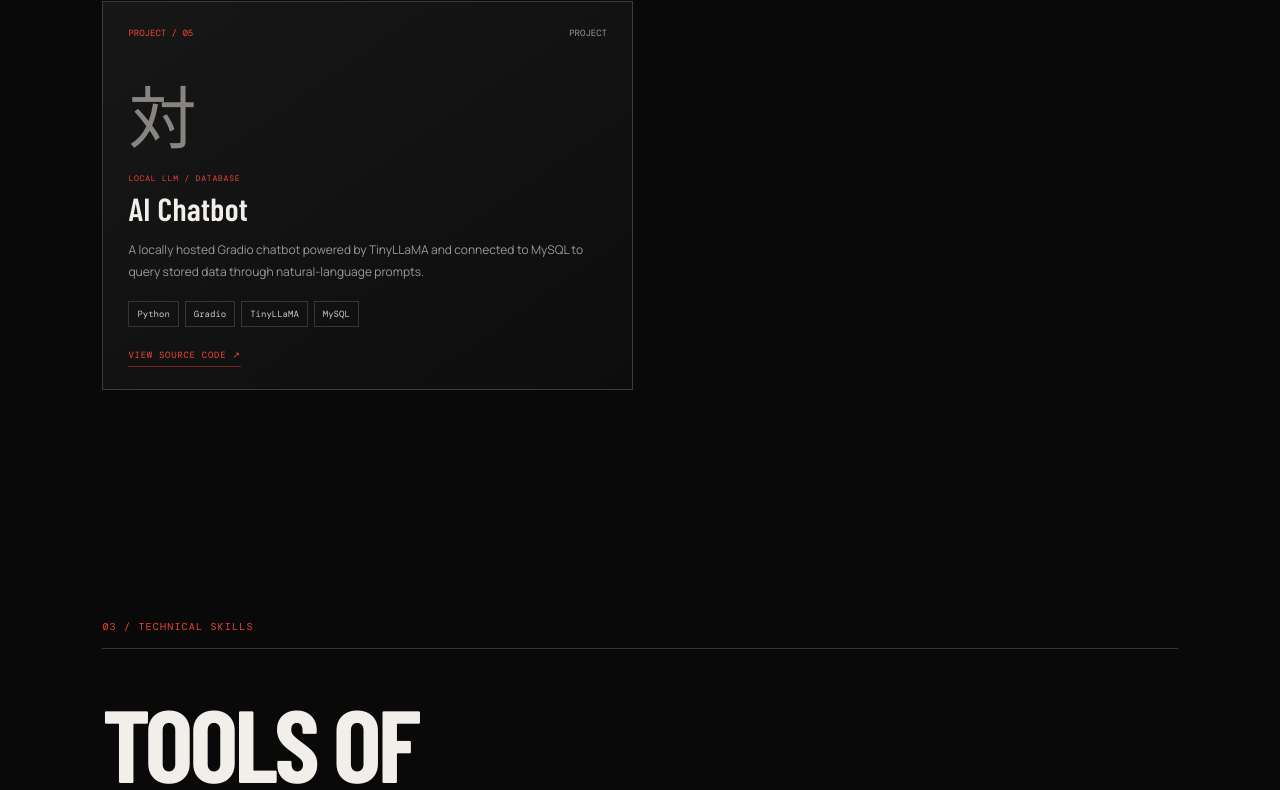
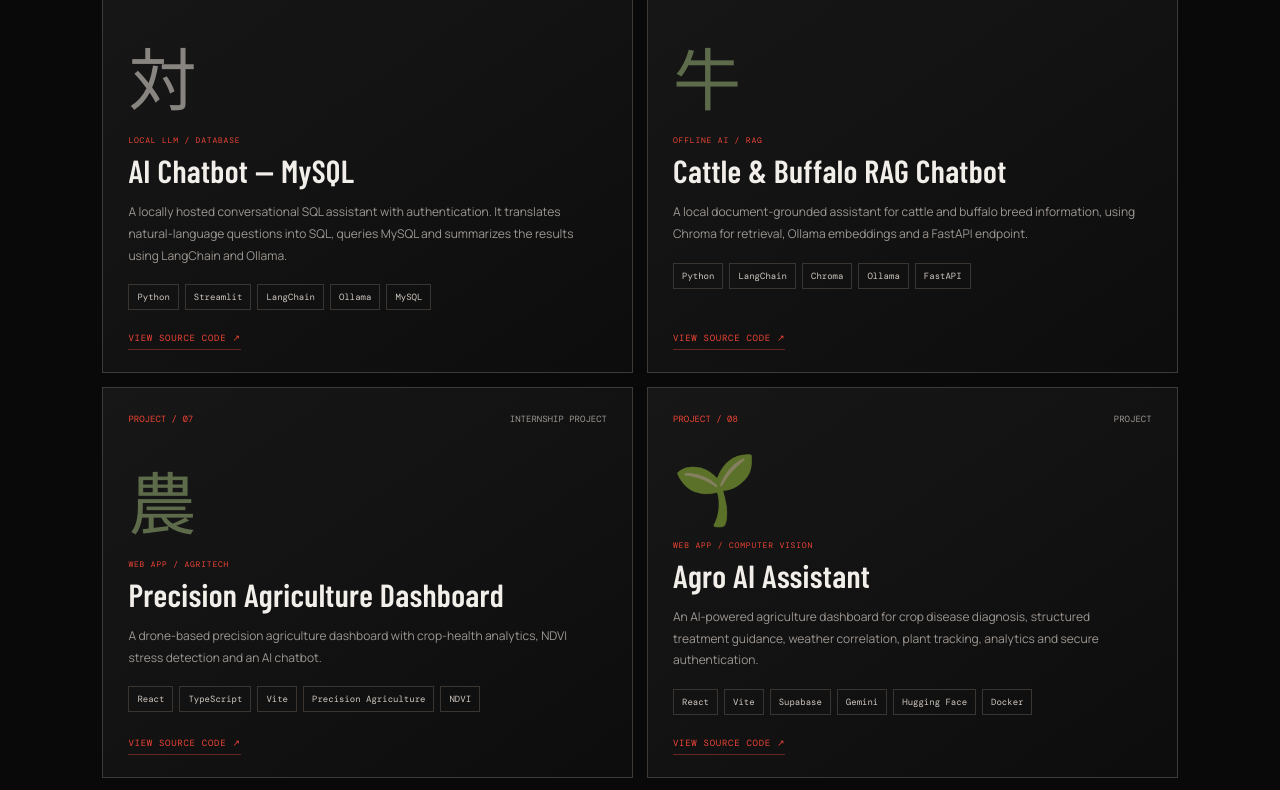
Before and after one commit to KBSanchai/KBSanchai, a React (Vite) app: page / in a window 1280 px wide. Shown: the part 2940-3730 px from the top of the page. Built offline with nearby package versions, Linux system fonts and the light colour scheme; a web font is replaced by a local one.

Commit message:
Add GitHub links for all public portfolio projects

```diff
--- a/src/App.jsx
+++ b/src/App.jsx
@@ -4,17 +4,31 @@ import "./styles.css";
 const links = {
   github: "https://github.com/KBSanchai",
   docgen: "https://github.com/KBSanchai",
-  agro: "https://github.com/KBSanchai/crop-insect-classifier",
+  agroClassifier: "https://github.com/KBSanchai/crop-insect-classifier",
+  agroDashboard: "https://github.com/KBSanchai/Agro-Visionaries-by-Asteri-PVT",
+  agroAssistant: "https://github.com/KBSanchai/AI-Agro-Assistant",
   image: "https://github.com/KBSanchai/Image-Classification-App-with-DIP-Enhancements-Ollama-and-PDF-Export",
-  cattle: "https://github.com/KBSanchai",
-  chatbot: "https://github.com/KBSanchai/LLM-Chatbot-with-MySQL"
+  cattleBreed: "https://github.com/KBSanchai",
+  cattleRag: "https://github.com/KBSanchai/Cattle-and-Buffalo-RAG-LLM-Chartbot-with-ollama-and-FastAPI",
+  chatbot: "https://github.com/KBSanchai/LLM-Chatbot-with-MySQL",
+  theater: "https://github.com/KBSanchai/Smart-Theater-Management-System",
+  cicd: "https://github.com/KBSanchai/cicd-k8s-demo",
+  blueGreen: "https://github.com/KBSanchai/blue-green-demo",
+  healthcare: "https://github.com/KBSanchai/healthcare-devsecops"
 };
 const projects = [
   { n:"01", title:"DocGen", type:"OFFLINE AI / DESKTOP", date:"JUN — AUG 2026", desc:"A local-first Windows desktop app that automates business document workflows. Built PO field extraction with PDF/DOCX parsing, Tesseract OCR and an on-device Ollama model, plus template-driven PDF/DOCX generation and workflow modules.", stack:["Electron","React","TypeScript","FastAPI","Ollama","SQLite"], symbol:"文", color:"red", href:links.docgen, linkLabel:"GITHUB PROFILE" },
-  { n:"02", title:"Intelligent Pesticide & Fertilizer Sprinkling System", type:"COMPUTER VISION / IOT", date:"PROJECT", desc:"Classifies plant diseases and crop insects using computer vision and deep learning, then supports targeted sprinkling based on detected conditions instead of blanket spraying.", stack:["Python","Computer Vision","Deep Learning","IoT"], symbol:"葉", color:"green", href:links.agro, linkLabel:"VIEW CLASSIFIER REPO" },
-  { n:"03", title:"Image Classification App", type:"DIP / OPENCLIP / GENERATIVE AI", date:"PROJECT", desc:"A Streamlit app combining digital image processing filters, OpenCLIP image classification, Ollama (LLaMA 3.2) explanations and PDF report export.", stack:["Python","Streamlit","PyTorch","OpenCLIP","OpenCV","Ollama"], symbol:"映", color:"white", href:links.image, linkLabel:"VIEW SOURCE CODE" },
-  { n:"04", title:"Cattle Breed Detection", type:"MOBILE AI / COMPUTER VISION", date:"PROJECT", desc:"A cross-platform Flutter app for image-based cattle breed identification, using a TensorFlow model served through FastAPI with Firebase integration.", stack:["Flutter","TensorFlow","Firebase","FastAPI"], symbol:"牛", color:"red", href:links.cattle, linkLabel:"GITHUB PROFILE" },
-  { n:"05", title:"AI Chatbot", type:"LOCAL LLM / DATABASE", date:"PROJECT", desc:"A locally hosted Gradio chatbot powered by TinyLLaMA and connected to MySQL to query stored data through natural-language prompts.", stack:["Python","Gradio","TinyLLaMA","MySQL"], symbol:"対", color:"white", href:links.chatbot, linkLabel:"VIEW SOURCE CODE" }
+  { n:"02", title:"Intelligent Pesticide & Fertilizer System", type:"COMPUTER VISION / AGRITECH", date:"PROJECT", desc:"Classifies plant diseases and crop insects using computer vision and deep learning, then supports targeted sprinkling based on detected conditions instead of blanket spraying.", stack:["Python","Computer Vision","Deep Learning","IoT","ResNet18"], symbol:"葉", color:"green", href:links.agroClassifier, linkLabel:"VIEW SOURCE CODE" },
+  { n:"03", title:"Image Classification App", type:"COMPUTER VISION / GENERATIVE AI", date:"PROJECT", desc:"A Streamlit app combining digital image processing filters, OpenCLIP image classification, Ollama (LLaMA 3.2) explanations and PDF report export.", stack:["Python","Streamlit","PyTorch","OpenCLIP","OpenCV","Ollama"], symbol:"映", color:"white", href:links.image, linkLabel:"VIEW SOURCE CODE" },
+  { n:"04", title:"Cattle Breed Detection", type:"MOBILE AI / COMPUTER VISION", date:"PROJECT", desc:"A cross-platform Flutter app for image-based cattle breed identification, using a TensorFlow model served through FastAPI with Firebase integration.", stack:["Flutter","TensorFlow","Firebase","FastAPI"], symbol:"牛", color:"red", href:links.cattleBreed, linkLabel:"GITHUB PROFILE" },
+  { n:"05", title:"AI Chatbot — MySQL", type:"LOCAL LLM / DATABASE", date:"PROJECT", desc:"A locally hosted conversational SQL assistant with authentication. It translates natural-language questions into SQL, queries MySQL and summarizes the results using LangChain and Ollama.", stack:["Python","Streamlit","LangChain","Ollama","MySQL"], symbol:"対", color:"white", href:links.chatbot, linkLabel:"VIEW SOURCE CODE" },
+  { n:"06", title:"Cattle & Buffalo RAG Chatbot", type:"OFFLINE AI / RAG", date:"PROJECT", desc:"A local document-grounded assistant for cattle and buffalo breed information, using Chroma for retrieval, Ollama embeddings and a FastAPI endpoint.", stack:["Python","LangChain","Chroma","Ollama","FastAPI"], symbol:"牛", color:"green", href:links.cattleRag, linkLabel:"VIEW SOURCE CODE" },
+  { n:"07", title:"Precision Agriculture Dashboard", type:"WEB APP / AGRITECH", date:"INTERNSHIP PROJECT", desc:"A drone-based precision agriculture dashboard with crop-health analytics, NDVI stress detection and an AI chatbot.", stack:["React","TypeScript","Vite","Precision Agriculture","NDVI"], symbol:"農", color:"green", href:links.agroDashboard, linkLabel:"VIEW SOURCE CODE" },
+  { n:"08", title:"Agro AI Assistant", type:"WEB APP / COMPUTER VISION", date:"PROJECT", desc:"An AI-powered agriculture dashboard for crop disease diagnosis, structured treatment guidance, weather correlation, plant tracking, analytics and secure authentication.", stack:["React","Vite","Supabase","Gemini","Hugging Face","Docker"], symbol:"🌱", color:"green", href:links.agroAssistant, linkLabel:"VIEW SOURCE CODE" },
+  { n:"09", title:"Smart Theater Management System", type:"WEB APP / MANAGEMENT", date:"PROJECT", desc:"A theater ticket-booking and management project with a Jenkins pipeline in the repository.", stack:["React","TypeScript","Vite","Jenkins"], symbol:"映", color:"white", href:links.theater, linkLabel:"VIEW SOURCE CODE" },
+  { n:"10", title:"CI/CD Kubernetes Demo", type:"DEVOPS / KUBERNETES", date:"DEVOPS PROJECT", desc:"A containerized Node.js application with Docker, a Jenkins pipeline and Kubernetes deployment manifests.", stack:["Node.js","Docker","Jenkins","Kubernetes"], symbol:"⌘", color:"red", href:links.cicd, linkLabel:"VIEW SOURCE CODE" },
+  { n:"11", title:"Blue-Green Deployment Pipeline", type:"DEVOPS / DEPLOYMENT", date:"DEVOPS PROJECT", desc:"A blue-green application deployment setup with separate blue and green app versions, Kubernetes manifests, scripts and a Jenkins pipeline.", stack:["Jenkins","Docker","Kubernetes","Blue-Green"], symbol:"⇄", color:"white", href:links.blueGreen, linkLabel:"VIEW SOURCE CODE" },
+  { n:"12", title:"Healthcare DevSecOps Pipeline", type:"DEVSECOPS / CLOUD", date:"DEVOPS PROJECT", desc:"A containerized healthcare API with a Jenkins delivery pipeline, Kubernetes deployment, OWASP Dependency-Check and automated tests.", stack:["Python","Docker","Jenkins","Kubernetes","OWASP","Pytest"], symbol:"✚", color:"red", href:links.healthcare, linkLabel:"VIEW SOURCE CODE" }
 ];
 const skillGroups = [
   ["LANGUAGES",["C","C++","Java","Python"]],
@@ -73,7 +87,7 @@ function App(){
       <div className="marquee"><div>{Array.from({length:2},(_,i)=><span key={i}>ARTIFICIAL INTELLIGENCE <b>✳</b> COMPUTER VISION <b>✳</b> FULL-STACK DEVELOPMENT <b>✳</b> GENERATIVE AI <b>✳</b> </span>)}</div></div>
       <section className="section about" id="about"><div className="section-kicker">01 / PROFILE</div><div className="about-grid"><h2>CURIOUS<br/>BY NATURE.<br/><em>BUILDER</em><br/>BY CHOICE.</h2><div className="about-content"><p className="large-copy">I build practical software with a focus on <em>AI, automation and thoughtful engineering.</em> I enjoy taking ideas from experimentation to working applications — from local-first AI tools to computer-vision systems.</p><div className="about-facts"><div><span>EDUCATION</span><b>B.Tech — CSE (AI & ML)</b><small>SRM Institute of Science and Technology · 2023–2027</small></div><div><span>LOCATION</span><b>Chennai, India</b><small>English · Tamil · Hindi</small></div></div><div className="profile-links"><a href={links.github} target="_blank" rel="noreferrer">GITHUB PROFILE ↗</a><a href="mailto:kbsanchai12@gmail.com">KBSANCHAI12@GMAIL.COM ↗</a></div></div></div></section>
       <section className="section work" id="work"><div className="section-kicker">02 / PROJECTS <span>SELECTED FROM RESUME</span></div><div className="section-heading"><h2>WORK THAT<br/><em>SPEAKS.</em></h2><p>Five projects spanning offline AI, computer vision, image processing, mobile applications and natural-language interfaces.</p></div>
-        <div className="filters">{["ALL","AI","COMPUTER VISION","OFFLINE AI"].map(f=><button className={active===f?"selected":""} onClick={()=>setActive(f)} key={f}>{f}</button>)}</div>
+        <div className="filters">{["ALL","AI","COMPUTER VISION","OFFLINE AI","DEVOPS","WEB APP"].map(f=><button className={active===f?"selected":""} onClick={()=>setActive(f)} key={f}>{f}</button>)}</div>
         <div className="project-grid">{filtered.map(p=><article className={"project-card "+p.color} key={p.n}><div className="project-top"><span>PROJECT / {p.n}</span><span>{p.date}</span></div><div className="project-symbol">{p.symbol}</div><div className="project-type">{p.type}</div><h3>{p.title}</h3><p>{p.desc}</p><div className="stack">{p.stack.map(s=><span key={s}>{s}</span>)}</div><a className="project-link" href={p.href} target="_blank" rel="noreferrer">{p.linkLabel} ↗</a></article>)}</div>
       </section>
       <section className="section skills" id="skills"><div className="section-kicker">03 / TECHNICAL SKILLS</div><div className="section-heading"><h2>TOOLS OF<br/><em>THE TRADE.</em></h2><p>Technologies and tools listed in my resume.</p></div><div className="skill-list">{skillGroups.map(([name,items])=><div className="skill-row" key={name}><h3>{name}</h3><div>{items.map(s=><span key={s}>{s}</span>)}</div></div>)}</div></section>
```
